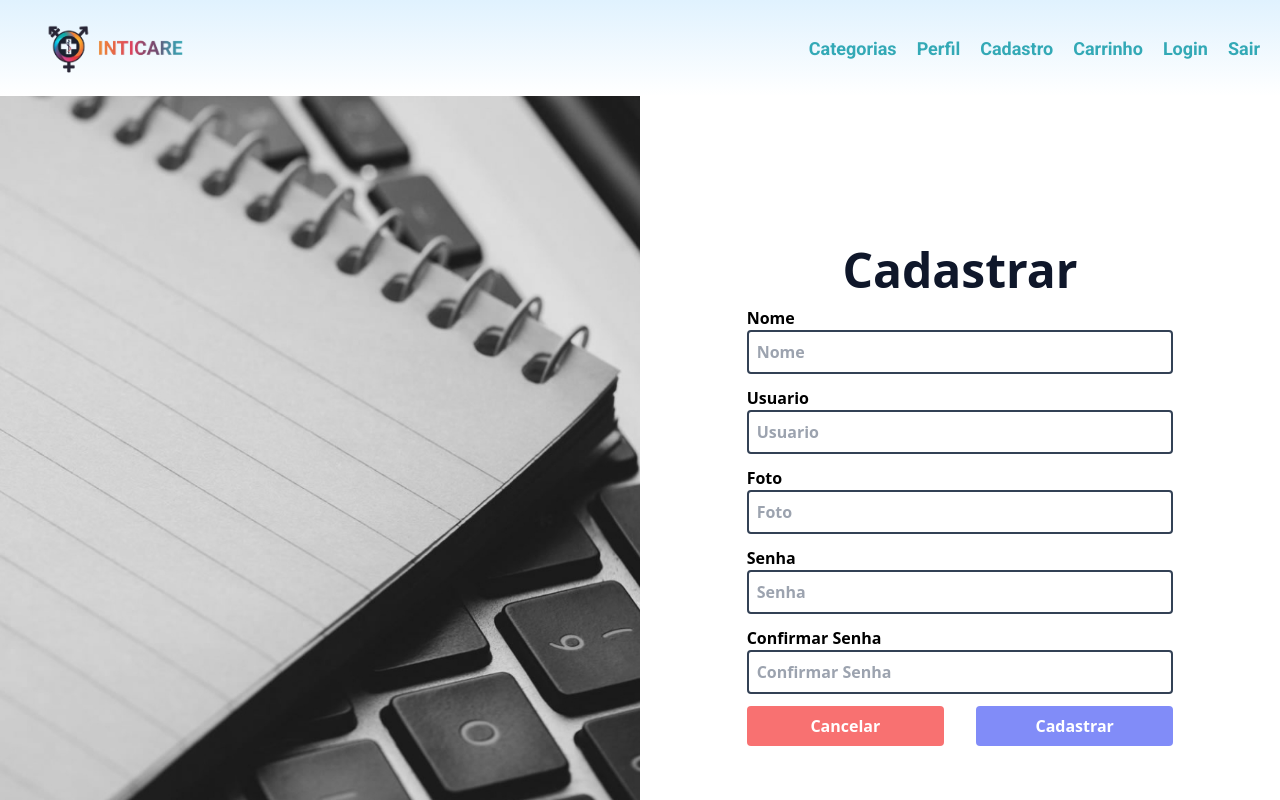
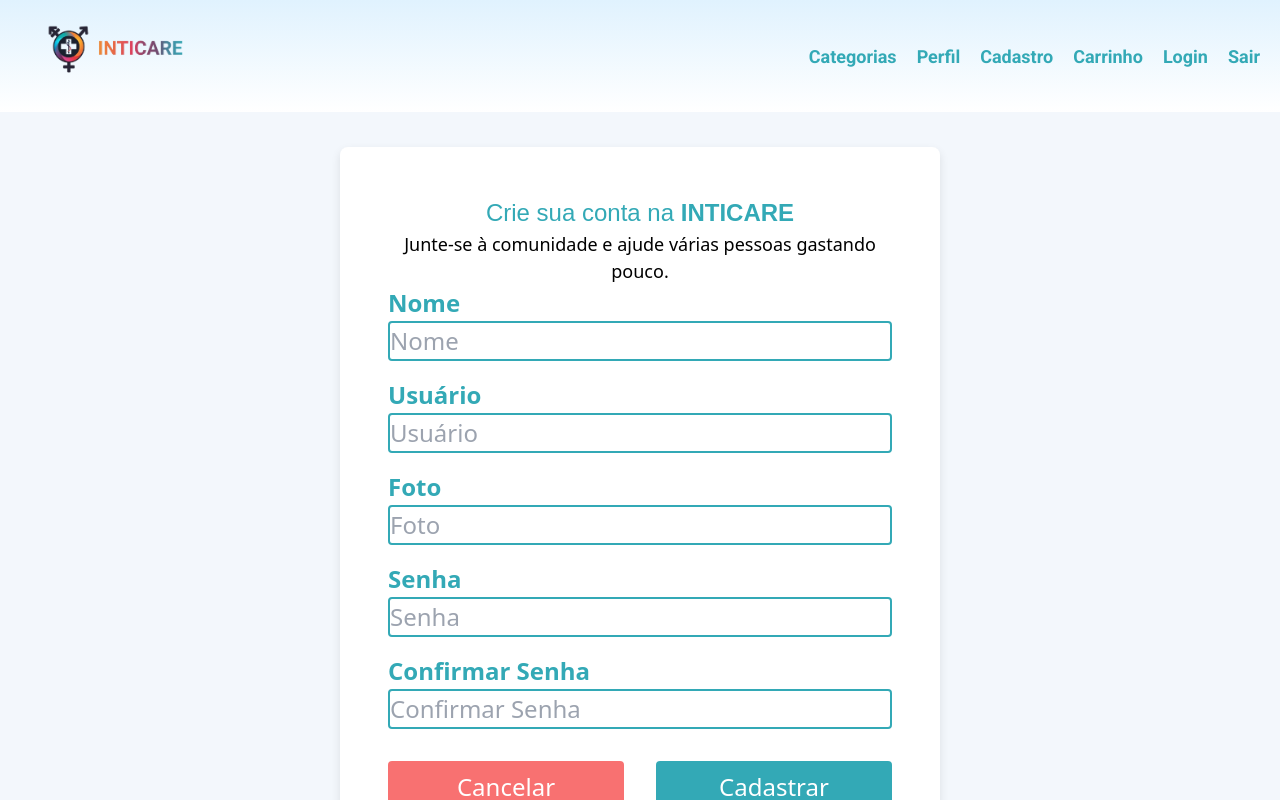
Before and after one commit to IntiCareGeneration/Projeto-Integrador-Generation-FrontEnd-React, a React (Vite) app: page /cadastro in a window 1280 px wide. Shown: the top 800 px of the page. Built offline with nearby package versions, Linux system fonts and the light colour scheme.

Commit message:
Atualização do Cadastro

```diff
--- a/src/paginas/cadastro/Cadastro.css
+++ b/src/paginas/cadastro/Cadastro.css
@@ -1,8 +1,111 @@
-.fundoCadastro {
-    background-image: url(../../assets/cadastro.jpg);
-      background-repeat: no-repeat;
-      width: 100%;
-      min-height: 100vh;
-      background-size: cover;
-      background-position: center;
-  }
+/* Estilos da página de cadastro */
+
+.container-cadastro {
+  display: flex;
+  justify-content: center;
+  align-items: center;
+  min-height: 100vh;
+  background-color: #f3f7fc; /* Cor de fundo neutra */
+}
+
+.form-cadastro {
+  background-color: white; /* Cor de fundo do formulário */
+  padding: 3rem;
+  border-radius: 8px;
+  box-shadow: 0px 4px 10px rgba(0, 0, 0, 0.1); /* Sombra leve para destacar o formulário */
+  max-width: 600px; /* Limitar a largura máxima do formulário */
+  width: 100%;
+  font-size: 1.500rem; /* Aumentar o tamanho da fonte */
+}
+
+/* Fonte padrão aplicada a labels e título */
+.label-tooltip, h2 {
+  font-family: 'Arial', sans-serif; /* Substitua 'Arial' pela fonte desejada */
+}
+
+/* Transições e estilos adicionais */
+button {
+  transition: background-color 0.3s ease;
+}
+
+label {
+  color: #33a9b6; /* Cor do texto das labels */
+  font-weight: bold;
+  position: relative; /* Necessário para posicionar o tooltip */
+  display: inline-block; /* Permite o posicionamento do tooltip */
+  cursor: pointer; /* Indica que a label é interativa */
+}
+
+/* Estilo do tooltip */
+.label-tooltip .tooltip-text {
+  visibility: hidden; /* Inicialmente escondido */
+  width: 200px; /* Ajuste conforme necessário */
+  background-color: #333; /* Cor de fundo do tooltip */
+  color: #fff; /* Cor do texto do tooltip */
+  text-align: center;
+  border-radius: 5px;
+  padding: 5px;
+  position: absolute;
+  z-index: 1;
+  bottom: 125%; /* Posiciona o tooltip acima da label */
+  left: 50%;
+  margin-left: -100px; /* Centraliza o tooltip */
+  opacity: 0; /* Inicialmente invisível */
+  transition: opacity 0.3s; /* Transição suave */
+}
+
+/* Mostra o tooltip quando o mouse passa sobre a label */
+.label-tooltip:hover .tooltip-text {
+  visibility: visible;
+  opacity: 1;
+}
+
+input {
+  border: 2px solid #33a9b6;
+  padding: 15px;
+  border-radius: 4px;
+  margin-bottom: 1rem; /* Ajuste a margem inferior dos campos de entrada */
+  font-size: 1.125rem;
+}
+
+/* Adiciona margem entre os grupos de campos */
+.flex {
+  margin-bottom: 1rem; /* Espaço entre grupos de campos */
+}
+
+button {
+  background-color: #33a9b6;
+  color: white;
+  padding: 15px;
+  border: none;
+  border-radius: 4px;
+  cursor: pointer;
+  width: 100%;
+}
+
+button:hover {
+  background-color: #2a8b9a; /* Cor mais escura no hover */
+}
+
+h2 {
+  color: #33a9b6; /* Cor do título */
+  margin-bottom: 2rem; /* Espaçamento após o título */
+  text-align: center;
+  font-size: 2rem; /* Tamanho do título */
+  font-family: 'Arial', sans-serif; /* Substitua 'Arial' pela fonte desejada */
+}
+
+h2 strong {
+  font-weight: bold; /* Aplica o negrito apenas à palavra "INTICARE" */
+}
+
+p {
+  font-size: 1.125rem; /* Tamanho da fonte da descrição */
+  text-align: center;
+  margin-bottom: 2rem; /* Espaçamento após o parágrafo */
+}
+
+/* Adicionado para espaçamento entre o último campo e os botões */
+.container-botoes {
+  margin-top: 2rem; /* Ajuste conforme necessário */
+}
--- a/src/paginas/cadastro/Cadastro.tsx
+++ b/src/paginas/cadastro/Cadastro.tsx
@@ -1,15 +1,15 @@
-import React, { ChangeEvent, useEffect, useState } from 'react'
-import { useNavigate } from 'react-router-dom'
-import Usuario from '../../models/Usuario'
-import { cadastrarUsuario } from '../../services/Service'
-import './Cadastro.css'
-import { toastAlerta } from '../../util/toastAlerta'
+// Cadastro.tsx
+import React, { ChangeEvent, useEffect, useState } from 'react';
+import { useNavigate } from 'react-router-dom';
+import Usuario from '../../models/Usuario';
+import { cadastrarUsuario } from '../../services/Service';
+import './Cadastro.css';
+import { toastAlerta } from '../../util/toastAlerta';
 
 function Cadastro() {
+  let navigate = useNavigate();
 
-  let navigate = useNavigate()
-
-  const [confirmaSenha, setConfirmaSenha] = useState<string>("")
+  const [confirmaSenha, setConfirmaSenha] = useState<string>("");
 
   const [usuario, setUsuario] = useState<Usuario>({
     id: 0,
@@ -17,7 +17,7 @@ function Cadastro() {
     usuario: '',
     senha: '',
     foto: ''
-  })
+  });
 
   const [usuarioResposta, setUsuarioResposta] = useState<Usuario>({
     id: 0,
@@ -25,55 +25,53 @@ function Cadastro() {
     usuario: '',
     senha: '',
     foto: ''
-  })
+  });
 
   useEffect(() => {
     if (usuarioResposta.id !== 0) {
-      back()
+      back();
     }
-  }, [usuarioResposta])
+  }, [usuarioResposta]);
 
   function back() {
-    navigate('/login')
+    navigate('/login');
   }
 
   function handleConfirmarSenha(e: ChangeEvent<HTMLInputElement>) {
-    setConfirmaSenha(e.target.value)
+    setConfirmaSenha(e.target.value);
   }
 
   function atualizarEstado(e: ChangeEvent<HTMLInputElement>) {
     setUsuario({
       ...usuario,
       [e.target.name]: e.target.value
-    })
+    });
   }
 
   async function cadastrarNovoUsuario(e: ChangeEvent<HTMLFormElement>) {
-    e.preventDefault()
+    e.preventDefault();
 
     if (confirmaSenha === usuario.senha && usuario.senha.length >= 8) {
-
       try {
-        await cadastrarUsuario(`/usuarios/cadastrar`, usuario, setUsuarioResposta)
-        toastAlerta('Usuário cadastrado com sucesso', 'sucesso')
-
+        await cadastrarUsuario(`/usuarios/cadastrar`, usuario, setUsuarioResposta);
+        toastAlerta('Usuário cadastrado com sucesso', 'sucesso');
       } catch (error) {
-        toastAlerta('Usuário cadastrado com sucesso', 'sucesso')
+        toastAlerta('Erro ao cadastrar o usuário', 'erro');
       }
-
     } else {
-      toastAlerta('Dados inconsistentes. Verifique as informações de cadastro.', 'erro')
-      setUsuario({ ...usuario, senha: "" })
-      setConfirmaSenha("")
+      toastAlerta('Dados inconsistentes. Verifique as informações de cadastro.', 'erro');
+      setUsuario({ ...usuario, senha: "" });
+      setConfirmaSenha("");
     }
   }
 
   return (
     <>
-      <div className="grid grid-cols-1 lg:grid-cols-2 h-screen place-items-center font-bold">
-        <div className="fundoCadastro hidden lg:block"></div>
-        <form className='flex justify-center items-center flex-col w-2/3 gap-3' onSubmit={cadastrarNovoUsuario}>
-          <h2 className='text-slate-900 text-5xl'>Cadastrar</h2>
+      <div className="container-cadastro">
+        <form className='form-cadastro' onSubmit={cadastrarNovoUsuario}>
+          <h2>Crie sua conta na <strong>INTICARE</strong></h2>
+          <p>Junte-se à comunidade e ajude várias pessoas gastando pouco.</p>
+
           <div className="flex flex-col w-full">
             <label htmlFor="nome">Nome</label>
             <input
@@ -81,23 +79,23 @@ function Cadastro() {
               id="nome"
               name="nome"
               placeholder="Nome"
-              className="border-2 border-slate-700 rounded p-2"
               value={usuario.nome}
               onChange={(e: ChangeEvent<HTMLInputElement>) => atualizarEstado(e)}
             />
           </div>
+
           <div className="flex flex-col w-full">
-            <label htmlFor="usuario">Usuario</label>
+            <label htmlFor="usuario">Usuário</label>
             <input
               type="text"
               id="usuario"
               name="usuario"
-              placeholder="Usuario"
-              className="border-2 border-slate-700 rounded p-2"
+              placeholder="Usuário"
               value={usuario.usuario}
               onChange={(e: ChangeEvent<HTMLInputElement>) => atualizarEstado(e)}
             />
           </div>
+
           <div className="flex flex-col w-full">
             <label htmlFor="foto">Foto</label>
             <input
@@ -105,11 +103,11 @@ function Cadastro() {
               id="foto"
               name="foto"
               placeholder="Foto"
-              className="border-2 border-slate-700 rounded p-2"
               value={usuario.foto}
               onChange={(e: ChangeEvent<HTMLInputElement>) => atualizarEstado(e)}
             />
           </div>
+
           <div className="flex flex-col w-full">
             <label htmlFor="senha">Senha</label>
             <input
@@ -117,11 +115,11 @@ function Cadastro() {
               id="senha"
               name="senha"
               placeholder="Senha"
-              className="border-2 border-slate-700 rounded p-2"
               value={usuario.senha}
               onChange={(e: ChangeEvent<HTMLInputElement>) => atualizarEstado(e)}
             />
           </div>
+
           <div className="flex flex-col w-full">
             <label htmlFor="confirmarSenha">Confirmar Senha</label>
             <input
@@ -129,23 +127,30 @@ function Cadastro() {
               id="confirmarSenha"
               name="confirmarSenha"
               placeholder="Confirmar Senha"
-              className="border-2 border-slate-700 rounded p-2"
               value={confirmaSenha}
               onChange={(e: ChangeEvent<HTMLInputElement>) => handleConfirmarSenha(e)}
             />
           </div>
-          <div className="flex justify-around w-full gap-8">
-            <button className='rounded text-white bg-red-400 hover:bg-red-700 w-1/2 py-2' onClick={back}>
+
+          <div className="container-botoes flex justify-around w-full gap-8">
+            <button
+              className='rounded text-white bg-red-400 hover:bg-red-700 w-1/2 py-2'
+              onClick={back}
+              type='button'
+            >
               Cancelar
             </button>
-            <button className='rounded text-white bg-indigo-400 hover:bg-indigo-900 w-1/2 py-2' type='submit'>
+            <button
+              className='rounded text-white bg-[#33a9b6] hover:bg-[#287e85] w-1/2 py-2'
+              type='submit'
+            >
               Cadastrar
             </button>
           </div>
         </form>
       </div>
     </>
-  )
+  );
 }
 
-export default Cadastro
+export default Cadastro;
```
Also changed, not shown: src/assets/cadastro.jpg.
